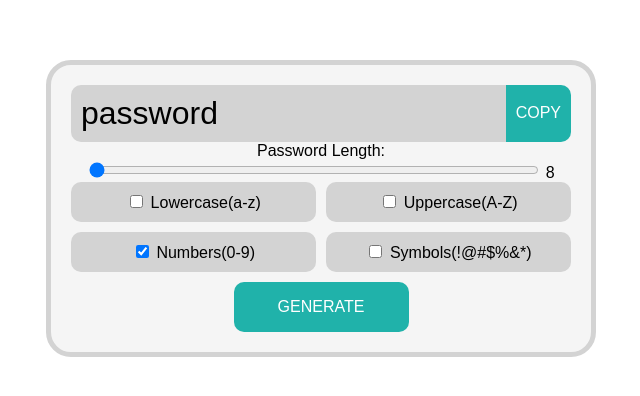
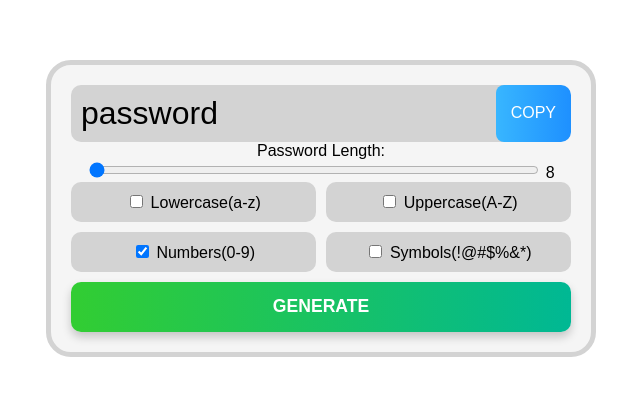
Before and after one commit to Nayanprajapati/Password_Generator, a website built with Vite: page index.html in a window 1280 px wide. Shown: the part 210-606 px from the top of the page, without its empty margins (319-959 px from the left). Built offline with nearby package versions, Linux system fonts and the light colour scheme.

```diff
--- a/src/style.css
+++ b/src/style.css
@@ -38,12 +38,23 @@
 }
 
 #copy-button {
-  background-color: lightseagreen;
+  background: linear-gradient(to right, #38b6ff, #1e90ff); /* Gradient blue */
   color: white;
-  padding: 10px;
+  padding: 12px 15px;
   border: none;
   cursor: pointer;
   font-size: 1em;
+  border-radius: 8px;
+  transition: all 0.3s ease-in-out;
+}
+
+#copy-button:hover {
+  background: linear-gradient(to right, #1e90ff, #007bff);
+}
+
+#copy-button:active {
+  background: linear-gradient(to right, #007bff, #0056b3);
+  transform: scale(0.95);
 }
 
 #password-length {
@@ -65,17 +76,29 @@
   text-align: center;
 }
 
-/* Make Generate button responsive */
+/* Generate Button */
 #generate-button {
-  background-color: lightseagreen;
+  background: linear-gradient(to right, #32cd32, #00b894); /* Green gradient */
   color: white;
   border: none;
   border-radius: 10px;
   margin-top: 10px;
-  width: 175px;
+  width: 100%;
   height: 50px;
-  font-size: 1em;
+  font-size: 1.1em;
   cursor: pointer;
+  font-weight: bold;
+  box-shadow: 0px 5px 10px rgba(0, 0, 0, 0.2);
+  transition: all 0.3s ease-in-out;
+}
+
+#generate-button:hover {
+  background: linear-gradient(to right, #00b894, #008f72);
+}
+
+#generate-button:active {
+  transform: scale(0.95);
+  box-shadow: 0px 3px 6px rgba(0, 0, 0, 0.2);
 }
 
 /* Toastify Custom Styling */
```
